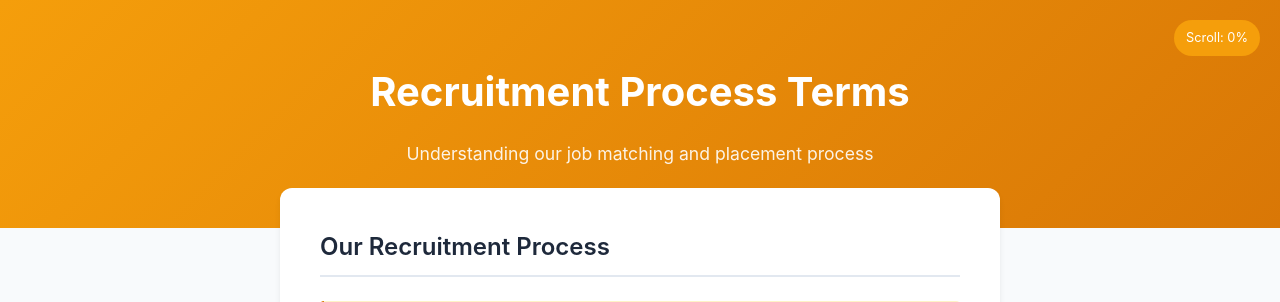
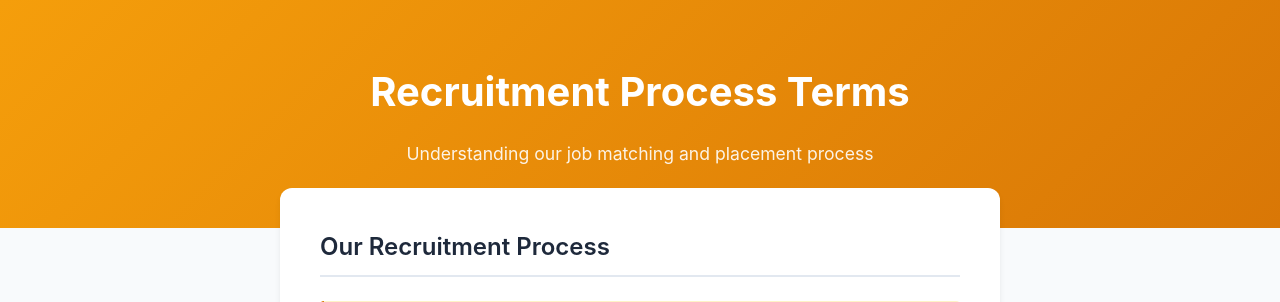
Before and after one commit to Gunnzzz-tech/main-web, a Flask app: page /terms/recruitment in a window 1280 px wide. Shown: the top 302 px of the page. Run offline with Flask 3, Linux system fonts and the light colour scheme.

Commit message:
first commit

```diff
--- a/templates/terms_communication.html
+++ b/templates/terms_communication.html
@@ -41,7 +41,6 @@
 </head>
 <body>
     <!-- ✅ Scroll Indicator -->
-    <div class="scroll-indicator" id="scrollIndicator">Scroll: 0%</div>
 
     <header class="terms-header">
         <div class="container">
--- a/templates/terms_data_collection.html
+++ b/templates/terms_data_collection.html
@@ -75,10 +75,7 @@
     </style>
 </head>
 <body>
-    <!-- ✅ Scroll Indicator -->
-    <div class="scroll-indicator" id="scrollIndicator">Scroll: 0%</div>
 
-    <!-- ✅ Parameter Display (for debugging) -->
     <div class="param-display" id="paramDisplay">Params: None</div>
 
     <header class="terms-header">
--- a/templates/terms_recruitment.html
+++ b/templates/terms_recruitment.html
@@ -42,8 +42,6 @@
 </head>
 
 <body>
-  <div class="scroll-indicator" id="scrollIndicator">Scroll: 0%</div>
-
   <header class="terms-header">
     <div class="container">
       <h1 class="terms-title">Recruitment Process Terms</h1>
```
